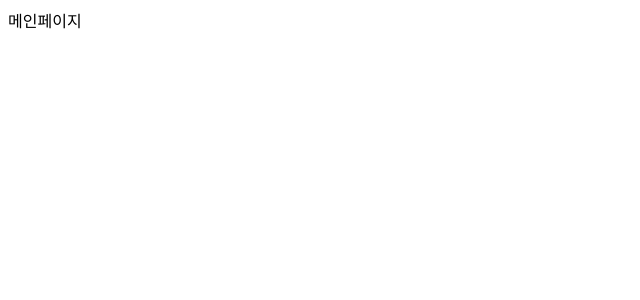
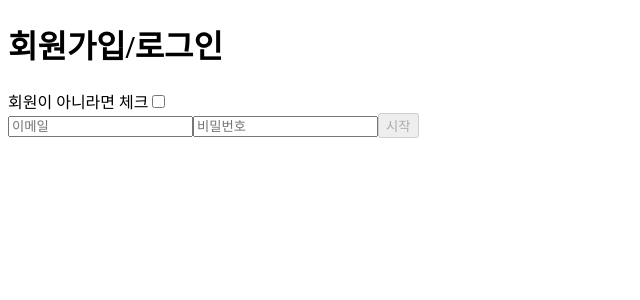
Before and after one commit to jihnk/verbose-waffle, a React (Create React App) app: page /auth in a window 1280 px wide. Shown: the top 300 px of the page, without its empty margins (0-640 px from the left). Built offline with nearby package versions, Linux system fonts and the light colour scheme.

Commit message:
feature: add sign in

```diff
--- a/package.json
+++ b/package.json
@@ -10,6 +10,7 @@
     "@types/node": "^16.18.11",
     "@types/react": "^18.0.26",
     "@types/react-dom": "^18.0.10",
+    "axios": "^1.2.1",
     "dom": "^0.0.3",
     "react": "^18.2.0",
     "react-dom": "^18.2.0",
--- a/src/App.tsx
+++ b/src/App.tsx
@@ -1,12 +1,12 @@
 import { BrowserRouter, Route, Routes } from "react-router-dom";
-import Main from "./pages/Main";
+import Auth from "./pages/Auth";
 import Todo from "./pages/Todo";
 
 function App() {
 	return (
 		<BrowserRouter>
 			<Routes>
-				<Route path="/auth" element={<Main />}></Route>
+				<Route path="/auth" element={<Auth />} />
 				<Route path="/todo" element={<Todo />}></Route>
 			</Routes>
 		</BrowserRouter>
--- /dev/null
+++ b/src/api/auth.ts
@@ -0,0 +1,34 @@
+import axios from "axios";
+import { SignInType } from "./../../types/auth";
+
+const baseUrl = "http://localhost:8080";
+
+const signup = async (requestData: SignInType) => {
+	try {
+		const { data, status } = await axios.post(
+			`${baseUrl}/users/create`,
+			requestData
+		);
+		if (status === 200) {
+			return data;
+		}
+	} catch (error) {
+		console.log(error);
+	}
+};
+
+const login = async (requestData: SignInType) => {
+	try {
+		const { data, status } = await axios.post(
+			`${baseUrl}/users/login`,
+			requestData
+		);
+		if (status === 200) {
+			return data;
+		}
+	} catch (error) {
+		console.log(error);
+	}
+};
+
+export { signup, login };
--- /dev/null
+++ b/src/pages/Auth.tsx
@@ -0,0 +1,102 @@
+import { ChangeEvent, useState } from "react";
+import { useNavigate } from "react-router";
+import { login, signup } from "../api/auth";
+
+const Auth = () => {
+	const navigate = useNavigate();
+
+	const [inputs, setInputs] = useState({
+		email: "",
+		password: "",
+	});
+	const [isValidEmail, setIsValidEmail] = useState(false);
+	const [isValidPassword, setIsValidPassword] = useState(false);
+
+	const emailReg = /[a-z0-9]+@[a-z]+\.[a-z]/;
+	const checkValid = (e: ChangeEvent<HTMLInputElement>) => {
+		switch (e.target.name) {
+			case "email":
+				setIsValidEmail(emailReg.test(e.target.value));
+				break;
+			case "password":
+				setIsValidPassword(e.target.value.length >= 8);
+				break;
+			default:
+				break;
+		}
+	};
+	const [isNew, setIsNew] = useState(false);
+
+	const onChange = (e: React.ChangeEvent<HTMLInputElement>) => {
+		const { value, name } = e.target;
+		checkValid(e);
+		setInputs({
+			...inputs,
+			[name]: value,
+		});
+	};
+
+	const onSubmit = () => {
+		isNew ? getSignUp() : getLogin();
+	};
+
+	const getLogin = async () => {
+		if (localStorage.getItem("token")) {
+			navigate(`/`);
+		}
+		const loginResult = await login(inputs);
+		localStorage.setItem("token", loginResult.token);
+		alert(loginResult.message);
+		navigate(`/`);
+	};
+
+	const getSignUp = async () => {
+		const { data, status } = await signup(inputs);
+		if (status === 200) {
+			alert(data.message);
+			setInputs({ email: "", password: "" });
+			navigate(`/auth`);
+		}
+	};
+
+	const checkIsNew = () => {
+		setIsNew(!isNew);
+	};
+
+	return (
+		<>
+			<h1>회원가입/로그인</h1>
+			<label htmlFor="isNew">
+				회원이 아니라면 체크
+				<input
+					type="checkbox"
+					id="isNew"
+					value="signup"
+					onChange={checkIsNew}
+				/>
+			</label>
+			<form>
+				<input
+					name="email"
+					value={inputs.email}
+					placeholder="이메일"
+					onChange={onChange}
+				/>
+				<input
+					name="password"
+					value={inputs.password}
+					placeholder="비밀번호"
+					onChange={onChange}
+				/>
+				<button
+					onClick={onSubmit}
+					disabled={!isValidEmail || !isValidPassword}
+					type="button"
+				>
+					시작
+				</button>
+			</form>
+		</>
+	);
+};
+export default Auth;
--- a/src/pages/Main.tsx
+++ /dev/null
@@ -1,5 +0,0 @@
-const Main = () => {
-	return <div>메인페이지</div>;
-};
-
-export default Main;
--- /dev/null
+++ b/types/auth.ts
@@ -0,0 +1,11 @@
+interface SignInType {
+	email: string;
+	password: string;
+}
+
+interface SignInResultType {
+	message: string;
+	token: string;
+}
+
+export type { SignInType, SignInResultType };
```
Also changed, not shown: src/hooks/useInput.ts (added, +11 -0 lines), tsconfig.json (+2 -8 lines), 1 other file (tests, documents, lock files or other folders).
